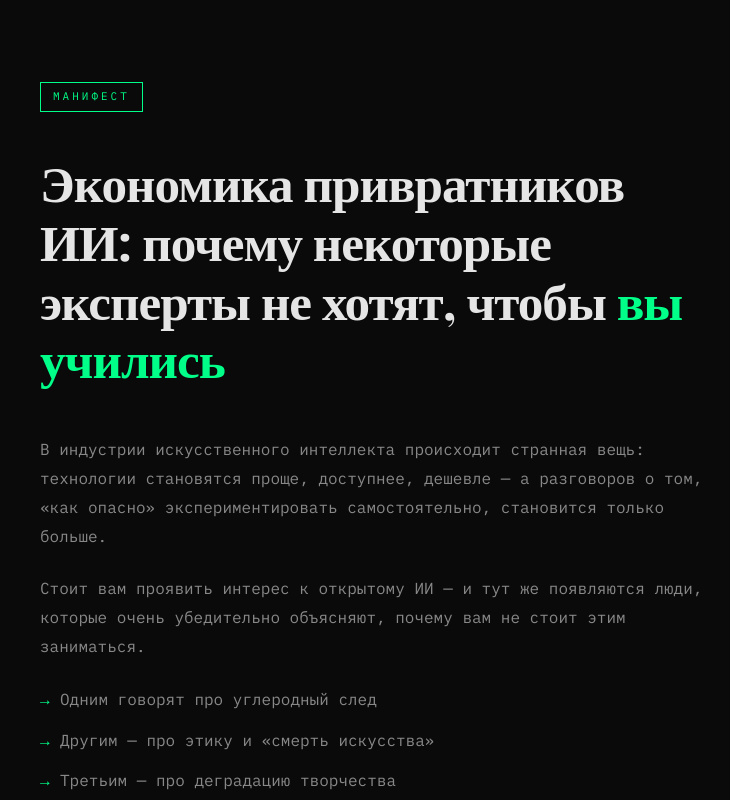
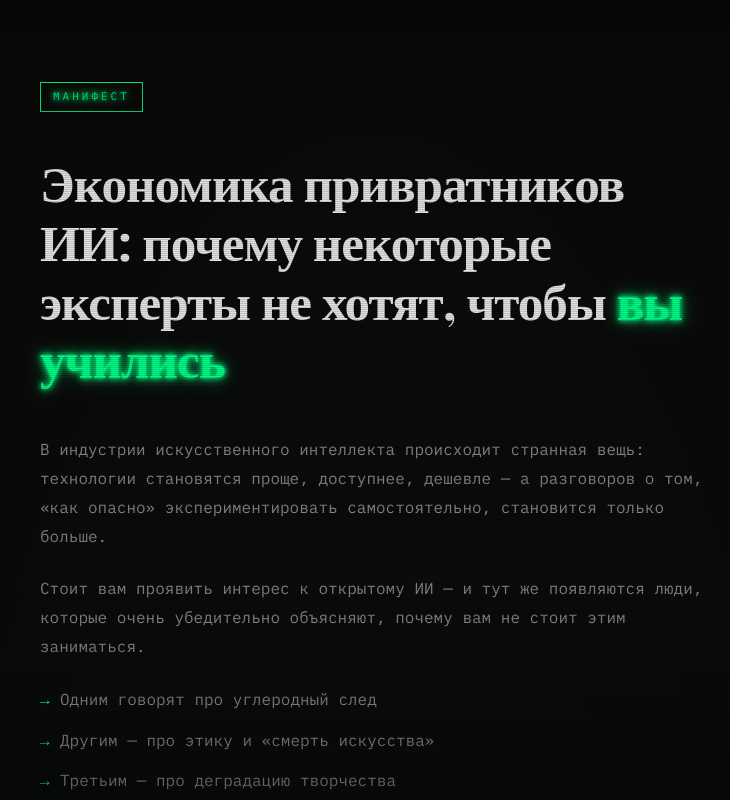
Before and after one commit to umrvntr/zakrep, a plain HTML site: page index.html in a window 1280 px wide. Shown: the top 800 px of the page, without its empty margins (264-994 px from the left). Drawn offline with nearby package versions, Linux system fonts and the light colour scheme.

Commit message:
Update index.html

```diff
--- a/index.html
+++ b/index.html
@@ -29,12 +29,146 @@
             font-size: 16px;
             line-height: 1.8;
             min-height: 100vh;
+            position: relative;
         }
 
         ::selection {
             background: var(--accent);
             color: var(--bg);
         }
+
+        /* ========== CRT EFFECTS ========== */
+
+        /* Scanlines overlay */
+        body::before {
+            content: '';
+            position: fixed;
+            top: 0;
+            left: 0;
+            width: 100vw;
+            height: 100vh;
+            pointer-events: none;
+            z-index: 9999;
+
+            background:
+                repeating-linear-gradient(
+                    0deg,
+                    rgba(0, 0, 0, 0.15),
+                    rgba(0, 0, 0, 0.15) 1px,
+                    transparent 1px,
+                    transparent 2px
+                );
+
+            box-shadow: inset 0 0 200px rgba(0, 0, 0, 0.5);
+            animation: scanlines 0.15s infinite;
+        }
+
+        @keyframes scanlines {
+            0% { opacity: 0.98; }
+            50% { opacity: 1; }
+            100% { opacity: 0.98; }
+        }
+
+        /* Screen flicker */
+        body::after {
+            content: '';
+            position: fixed;
+            top: 0;
+            left: 0;
+            width: 100vw;
+            height: 100vh;
+            pointer-events: none;
+            z-index: 9998;
+            background: rgba(18, 16, 16, 0.02);
+            animation: flicker 0.3s infinite;
+        }
+
+        @keyframes flicker {
+            0% { opacity: 0.95; }
+            2% { opacity: 1; }
+            4% { opacity: 0.97; }
+            8% { opacity: 1; }
+            70% { opacity: 0.98; }
+            100% { opacity: 0.96; }
+        }
+
+        /* Screen glow */
+        body {
+            background:
+                radial-gradient(
+                    ellipse at center,
+                    rgba(0, 255, 136, 0.05) 0%,
+                    transparent 70%
+                ),
+                var(--bg);
+        }
+
+        /* Chromatic aberration on text */
+        .container {
+            animation: textShadow 2s infinite;
+        }
+
+        @keyframes textShadow {
+            0%, 90%, 100% {
+                text-shadow: none;
+            }
+            92% {
+                text-shadow:
+                    1px 0 0 rgba(0,255,136,0.4),
+                    -1px 0 0 rgba(255,0,80,0.3);
+            }
+            94% {
+                text-shadow:
+                    -1px 0 0 rgba(0,255,136,0.4),
+                    1px 0 0 rgba(255,0,80,0.3);
+            }
+        }
+
+        /* Glitch effect on accent elements */
+        .tag,
+        h1 span,
+        .highlight {
+            position: relative;
+            animation: glitch 4s infinite;
+        }
+
+        @keyframes glitch {
+            0%, 95%, 100% {
+                transform: translate(0);
+                filter: none;
+            }
+            96% {
+                transform: translate(2px, -1px);
+                filter:
+                    drop-shadow(-2px 0 0 rgba(0,255,136,0.7))
+                    drop-shadow(2px 0 0 rgba(255,0,80,0.7));
+            }
+            97% {
+                transform: translate(-2px, 1px);
+                filter:
+                    drop-shadow(2px 0 0 rgba(0,255,136,0.7))
+                    drop-shadow(-2px 0 0 rgba(255,0,80,0.7));
+            }
+        }
+
+        /* Screen curvature simulation */
+        .container {
+            transform: perspective(1000px) rotateX(0deg);
+            transform-style: preserve-3d;
+        }
+
+        /* Phosphor glow on accent color */
+        .accent,
+        h1 span,
+        .tag,
+        .btn {
+            text-shadow:
+                0 0 5px var(--accent),
+                0 0 10px var(--accent),
+                0 0 20px rgba(0, 255, 136, 0.5);
+        }
+
+        /* ========== ORIGINAL STYLES ========== */
 
         .container {
             max-width: 720px;
@@ -131,6 +265,9 @@
             padding: 32px;
             background: #111;
             border: 1px solid var(--border);
+            box-shadow:
+                0 0 20px rgba(0, 255, 136, 0.1),
+                inset 0 0 20px rgba(0, 255, 136, 0.02);
         }
 
         .case-label {
@@ -158,6 +295,9 @@
             padding: 48px 32px;
             border: 1px solid var(--accent);
             position: relative;
+            box-shadow:
+                0 0 30px rgba(0, 255, 136, 0.2),
+                inset 0 0 30px rgba(0, 255, 136, 0.03);
         }
 
         .offer::before {
@@ -208,11 +348,31 @@
             font-size: 14px;
             letter-spacing: 1px;
             transition: all 0.2s;
+            box-shadow:
+                0 0 20px rgba(0, 255, 136, 0.4),
+                0 0 40px rgba(0, 255, 136, 0.2);
+            animation: buttonPulse 2s infinite;
+        }
+
+        @keyframes buttonPulse {
+            0%, 100% {
+                box-shadow:
+                    0 0 20px rgba(0, 255, 136, 0.4),
+                    0 0 40px rgba(0, 255, 136, 0.2);
+            }
+            50% {
+                box-shadow:
+                    0 0 30px rgba(0, 255, 136, 0.6),
+                    0 0 60px rgba(0, 255, 136, 0.3);
+            }
         }
 
         .btn:hover {
             background: var(--text);
             transform: translateY(-2px);
+            box-shadow:
+                0 0 40px rgba(0, 255, 136, 0.6),
+                0 0 80px rgba(0, 255, 136, 0.3);
         }
 
         /* Footer */
@@ -241,6 +401,17 @@
             .case,
             .offer {
                 padding: 24px;
+            }
+        }
+
+        /* Performance optimization */
+        @media (prefers-reduced-motion: reduce) {
+            *,
+            *::before,
+            *::after {
+                animation-duration: 0.01ms !important;
+                animation-iteration-count: 1 !important;
+                transition-duration: 0.01ms !important;
             }
         }
     </style>
```
